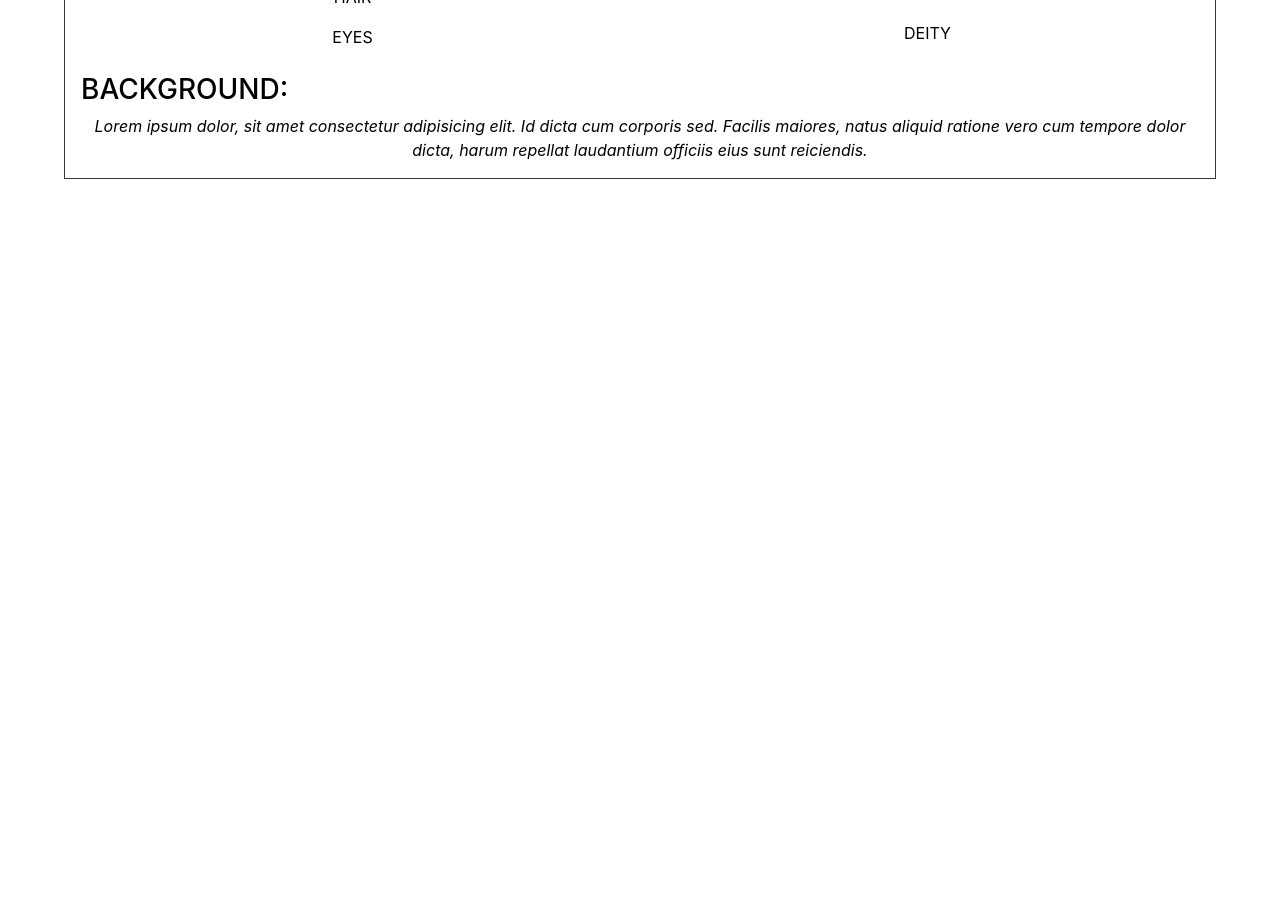
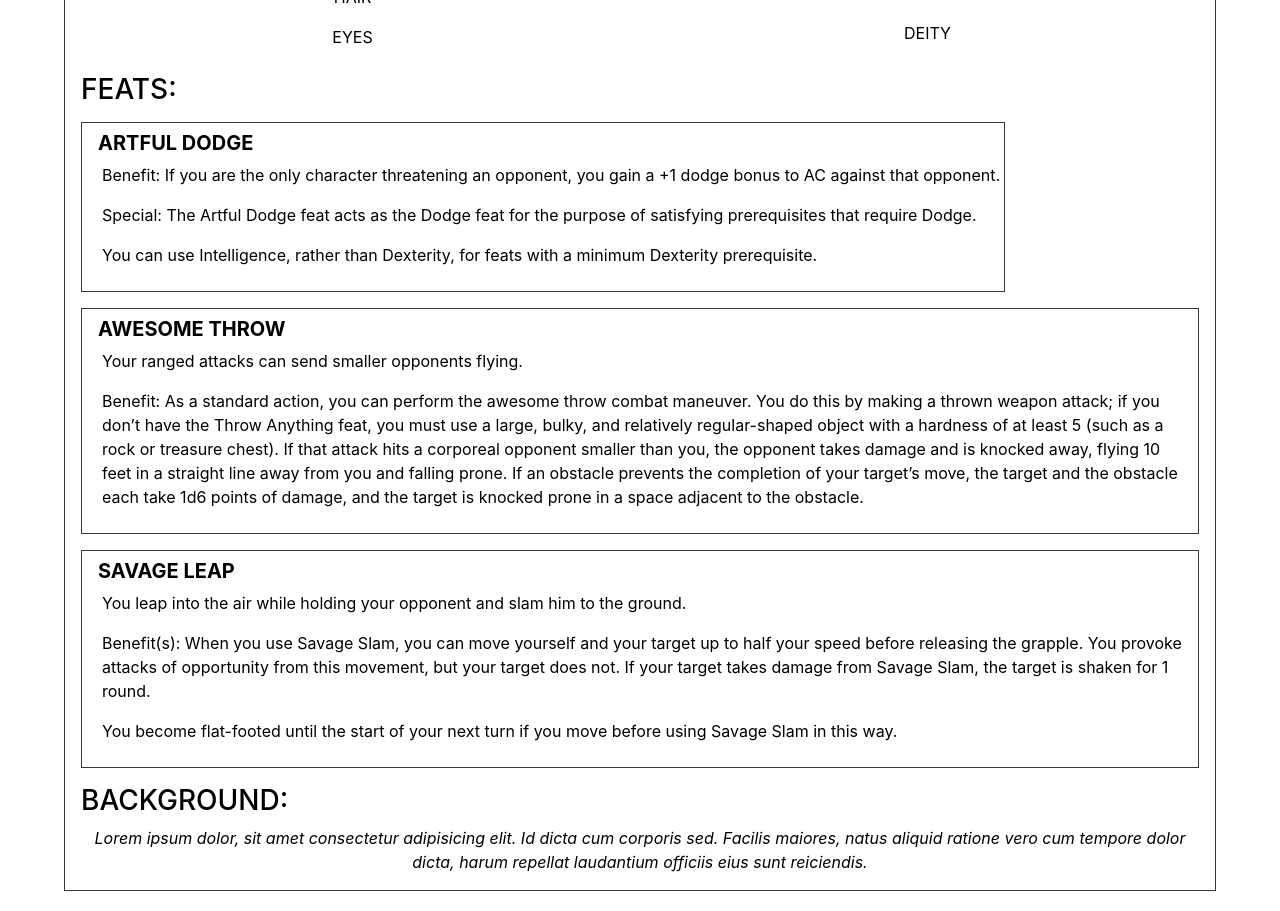
Before and after one commit to Z-S-Burke/reactPathfinder, a React (Create React App) app: page /character in a window 1280 px wide. Shown: the part 1420-2331 px from the top of the page. Before the commit the page ends 1619 px from the top, so only its background shows below. Built offline with nearby package versions, Linux system fonts and the light colour scheme.

Commit message:
added Feats to the character page and the appropriate style

```diff
--- a/src/App.css
+++ b/src/App.css
@@ -38,6 +38,13 @@
 
 .characterInfo {
   width: 100%;
+}
+
+.abilityText {
+  display: flex;
+  flex-direction: column;
+  align-items: start;
+  text-align: left;
 }
 
 .Weapon-container {
--- a/src/Character.js
+++ b/src/Character.js
@@ -19,7 +19,7 @@ export default class Character extends Component {
                                 <h4> LEVEL </h4>
                             </div>
                         </div>
-                        <div className="d-flex flex-column statContainer justify-content-center align-items-center">
+                        <div className="d-flex flex-column statContainer">
                             <div className="statBox d-flex justify-content-between pt-1">
                                 <p> STRENGTH: </p>
                                 <p className="font-weight-bold"> X</p>
@@ -46,7 +46,7 @@ export default class Character extends Component {
                             </div>
                         </div>
                         <div className="d-flex flex-column align-items-start">
-                            <h3 className="pl-3 pt-2"> DESCRIPTION: </h3>
+                            <h3 className="pl-3 pt-2"> CHARACTER TRAITS: </h3>
                             <div className="d-flex characterInfo justify-content-around">
                                 <div className="characterInfo d-flex flex-column justify-content-around">
                                     <p >
@@ -86,6 +86,48 @@ export default class Character extends Component {
                                     </p>
                                 </div>
                             </div>
+                            <div className="d-flex flex-column align-items-start justify-content-around">
+                                <h3 className="pl-3 pt-2"> FEATS: </h3>
+                                <div className=" d-flex flex-column justify-content-between align-items-start py-2 my-2 mx-3 border border-dark">
+                                    <h5 className="pl-3 font-weight-bold"> ARTFUL DODGE </h5>
+                                    <div className="d-flex flex-column abilityText pl-3">
+                                        <p className="mx-1">
+                                            Benefit: If you are the only character threatening an opponent, you gain a +1 dodge bonus to AC against that opponent.
+                                    </p>
+                                        <p className="mx-1">
+                                            Special: The Artful Dodge feat acts as the Dodge feat for the purpose of satisfying prerequisites that require Dodge.
+                                    </p>
+                                        <p className="mx-1 ">
+                                            You can use Intelligence, rather than Dexterity, for feats with a minimum Dexterity prerequisite.
+                                    </p>
+                                    </div>
+                                </div>
+                                <div className=" d-flex flex-column justify-content-between align-items-start py-2 my-2 mx-3 border border-dark">
+                                    <h5 className="pl-3 font-weight-bold"> AWESOME THROW </h5>
+                                    <div className="d-flex flex-column abilityText pl-3">
+                                        <p className="mx-1">
+                                            Your ranged attacks can send smaller opponents flying.
+                                        </p>
+                                        <p className="mx-1">
+                                            Benefit: As a standard action, you can perform the awesome throw combat maneuver. You do this by making a thrown weapon attack; if you don’t have the Throw Anything feat, you must use a large, bulky, and relatively regular-shaped object with a hardness of at least 5 (such as a rock or treasure chest). If that attack hits a corporeal opponent smaller than you, the opponent takes damage and is knocked away, flying 10 feet in a straight line away from you and falling prone. If an obstacle prevents the completion of your target’s move, the target and the obstacle each take 1d6 points of damage, and the target is knocked prone in a space adjacent to the obstacle.
+                                        </p>
+                                    </div>
+                                </div>
+                                <div className=" d-flex flex-column justify-content-between align-items-start py-2 my-2 mx-3 border border-dark">
+                                    <h5 className="pl-3 font-weight-bold"> SAVAGE LEAP </h5>
+                                    <div className="d-flex flex-column abilityText pl-3">
+                                        <p className="mx-1">
+                                        You leap into the air while holding your opponent and slam him to the ground.
+                                        </p>
+                                        <p className="mx-1">
+                                        Benefit(s): When you use Savage Slam, you can move yourself and your target up to half your speed before releasing the grapple. You provoke attacks of opportunity from this movement, but your target does not. If your target takes damage from Savage Slam, the target is shaken for 1 round.
+                                        </p>
+                                        <p className="mx-1 ">
+                                        You become flat-footed until the start of your next turn if you move before using Savage Slam in this way.
+                                        </p>
+                                    </div>
+                                </div>
+                            </div>
                             <div className="d-flex flex-column align-items-start">
                                 <h3 className="pl-3 pt-2"> BACKGROUND: </h3>
                                 <p className="font-italic px-3"> Lorem ipsum dolor, sit amet consectetur adipisicing elit.
```
